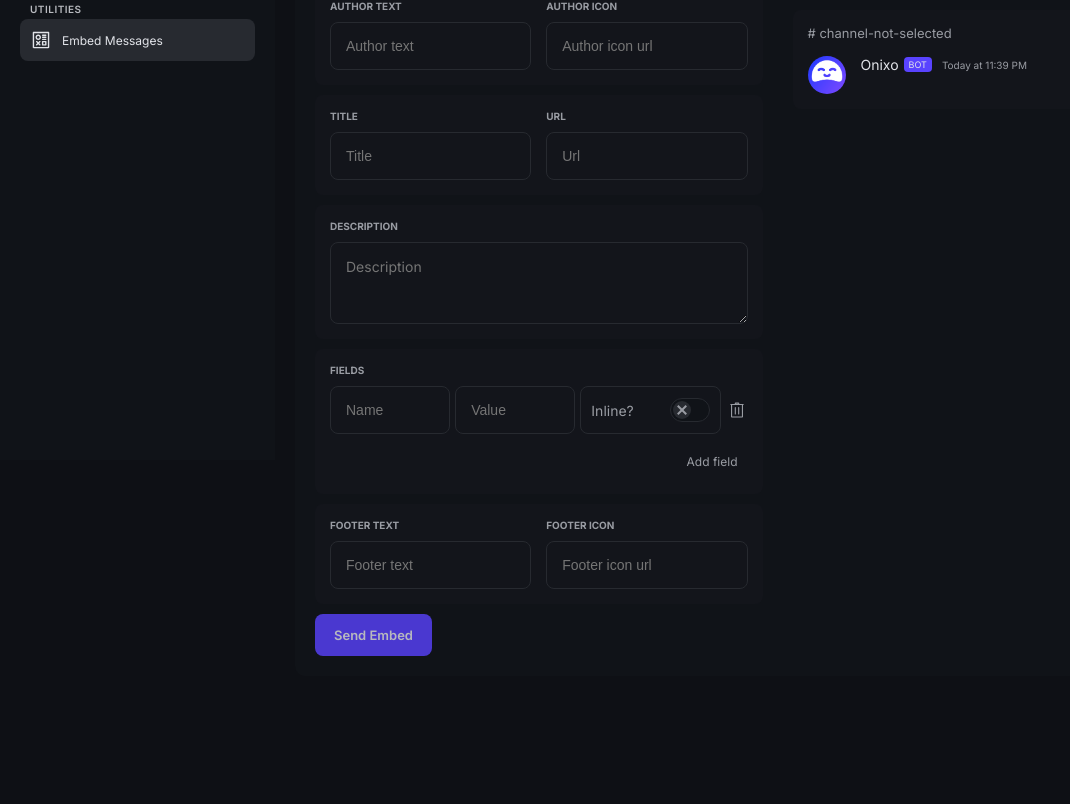
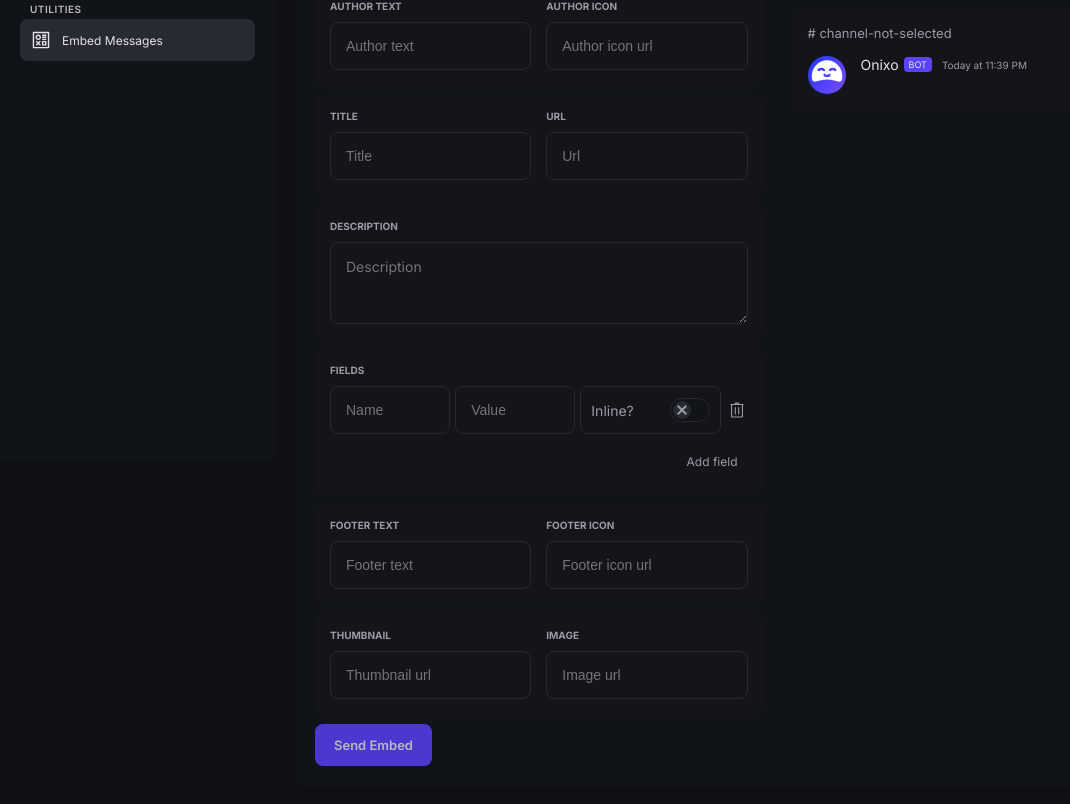
Before and after one commit to Poxie/onixo-new, a Next.js app in the folder frontend/: page /dashboard/1/embeds in a window 1280 px wide. Shown: the part 340-1144 px from the top of the page, without its empty margins (0-1070 px from the left). Before the commit the page ends 1036 px from the top, so only its background shows below. Built offline with nearby package versions, Linux system fonts and the light colour scheme; what next-redux-wrapper would draw is missing.

Commit message:
Added thumbnail and image to embed messages

```diff
--- a/frontend/components/dashboard/embeds/Embeds.module.scss
+++ b/frontend/components/dashboard/embeds/Embeds.module.scss
@@ -45,6 +45,12 @@
 .preview-main {
     display: flex;
     gap: var(--spacing-quaternary);
+
+    &>div {
+        display: flex;
+        flex-direction: column;
+        align-items: flex-start;
+    }
 }
 .preview-avatar {
     border-radius: 50%;
--- a/frontend/components/dashboard/embeds/index.tsx
+++ b/frontend/components/dashboard/embeds/index.tsx
@@ -40,6 +40,8 @@ const getEmptyEmbed: () => EmbedType = () => ({
     description: '',
     title: '',
     url: '',
+    image: '',
+    thumbnail: '',
     author: {
         text: '',
         icon: ''
@@ -263,6 +265,27 @@ export const Embeds: NextPageWithLayout = () => {
                         </div>
                     </div>
 
+                    <div className={`${styles['flex']} ${styles['section']}`}>
+                        <div>
+                            <span className={styles['header']}>
+                                Thumbnail
+                            </span>
+                            <Input
+                                onChange={text => updateEmbedProperty('thumbnail', text)}
+                                placeholder={'Thumbnail url'}
+                            />
+                        </div>
+                        <div>
+                            <span className={styles['header']}>
+                                Image
+                            </span>
+                            <Input
+                                onChange={text => updateEmbedProperty('image', text)}
+                                placeholder={'Image url'}
+                            />
+                        </div>
+                    </div>
+
                     <Button
                         onClick={sendEmbed}
                         disabled={!channelId}
--- a/frontend/components/embed/Embed.module.scss
+++ b/frontend/components/embed/Embed.module.scss
@@ -10,7 +10,11 @@
     border-radius: var(--embed-border-radius);
     border-left: var(--embed-border-width) solid var(--embed-border);
     max-width: var(--embed-max-width);
-    display: grid;
+}
+.main {
+    display: flex;
+    justify-content: space-between;
+    gap: var(--spacing-quaternary);
 }
 .author {
     font-size: 13px;
@@ -45,6 +49,7 @@
 .title {
     font-weight: 700;
     font-size: 15px;
+    display: block;
 
     a {
         color: var(--link-color);
@@ -56,9 +61,10 @@
 }
 .description {
     font-size: 12px;
+    display: block;
 
     &:has(+.fields) {
-        margin-bottom: var(--spacing-quaternary);
+        margin-bottom: var(--spacing-quinary);
     }
 }
 .fields {
@@ -72,7 +78,8 @@
     }
 }
 .field {
-    display: grid;
+    display: flex;
+    flex-direction: column;
 
     &:not(.inline) {
         min-width: 100%;
@@ -86,7 +93,12 @@
 .field-value {
     font-size: 13px;
 }
-.filler {
+.thumbnail {
+    border-radius: var(--embed-border-radius);
+}
+.image {
+    margin-top: var(--spacing-quinary);
+    border-radius: var(--embed-border-radius);
     width: 100%;
-    display: block;
+    max-width: 250px;
 }
--- a/frontend/components/embed/index.tsx
+++ b/frontend/components/embed/index.tsx
@@ -6,7 +6,7 @@ import { useGuildId } from '@/hooks/useGuildId';
 import { useAppSelector } from '@/redux/store';
 import { selectGuildById } from '@/redux/dashboard/selectors';
 
-export const Embed: React.FC<EmbedType> = ({ fields, author, footer, url, title, description }) => {
+export const Embed: React.FC<EmbedType> = ({ thumbnail, image, fields, author, footer, url, title, description }) => {
     const { user } = useAuth();
     const guildId = useGuildId();
     const guild = useAppSelector(state => selectGuildById(state, guildId));
@@ -16,6 +16,8 @@ export const Embed: React.FC<EmbedType> = ({ fields, author, footer, url, title,
     const validFields = fields.filter(field => field.name || field.value);
     return(
         <div className={styles['container']}>
+            <div className={styles['main']}>
+                <div>
                     {author.text && (
                         <span className={styles['author']}>
                             {author.icon && (
@@ -62,6 +64,24 @@ export const Embed: React.FC<EmbedType> = ({ fields, author, footer, url, title,
                             ))}
                         </div>
                     )}
+                </div>
+                {thumbnail && (
+                    <img
+                        className={styles['thumbnail']}
+                        src={replaceVariables(thumbnail, user, guild)}
+                        width={80}
+                        height={80}
+                        alt=""
+                    />
+                )}
+            </div>
+            {image && (
+                <img
+                    className={styles['image']}
+                    src={replaceVariables(image, user, guild)}
+                    alt=""
+                />
+            )}
             {footer.text && (
                 <span className={styles['footer']}>
                     {footer.icon && (
--- a/frontend/types.ts
+++ b/frontend/types.ts
@@ -33,6 +33,8 @@ export type Channel = {
     last_message_id?: string;
 }
 export type Embed = {
+    thumbnail: string;
+    image: string;
     url: string;
     title: string;
     description: string;
```
Lines whose indentation alone changed are shown as unchanged.
